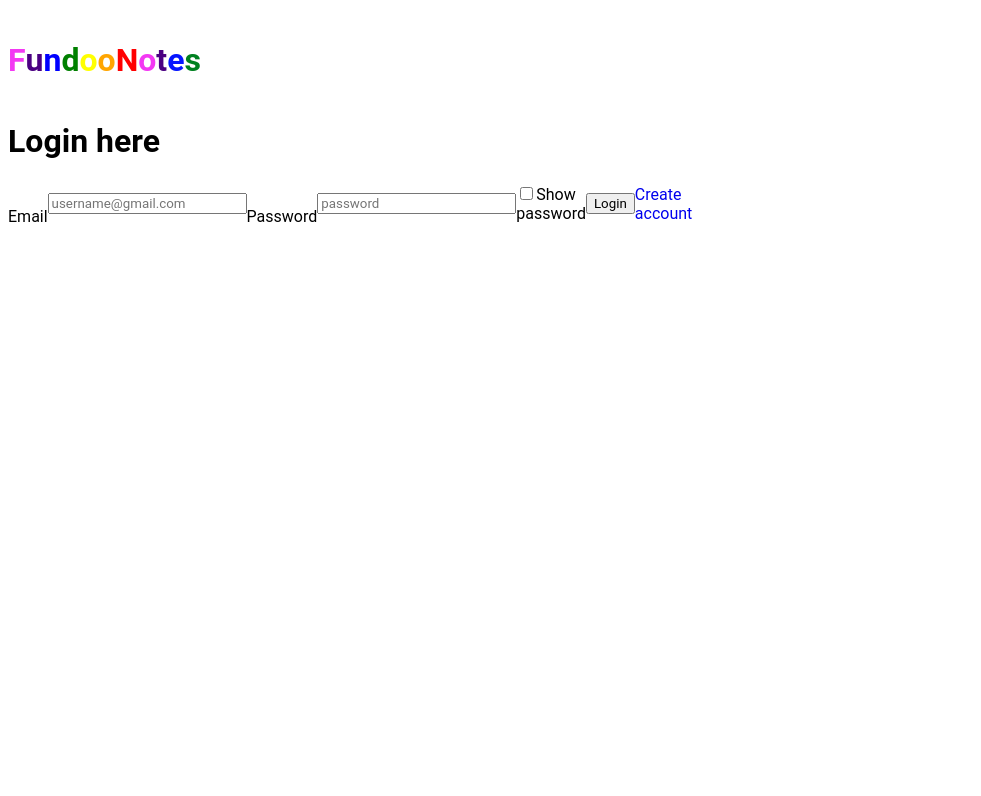
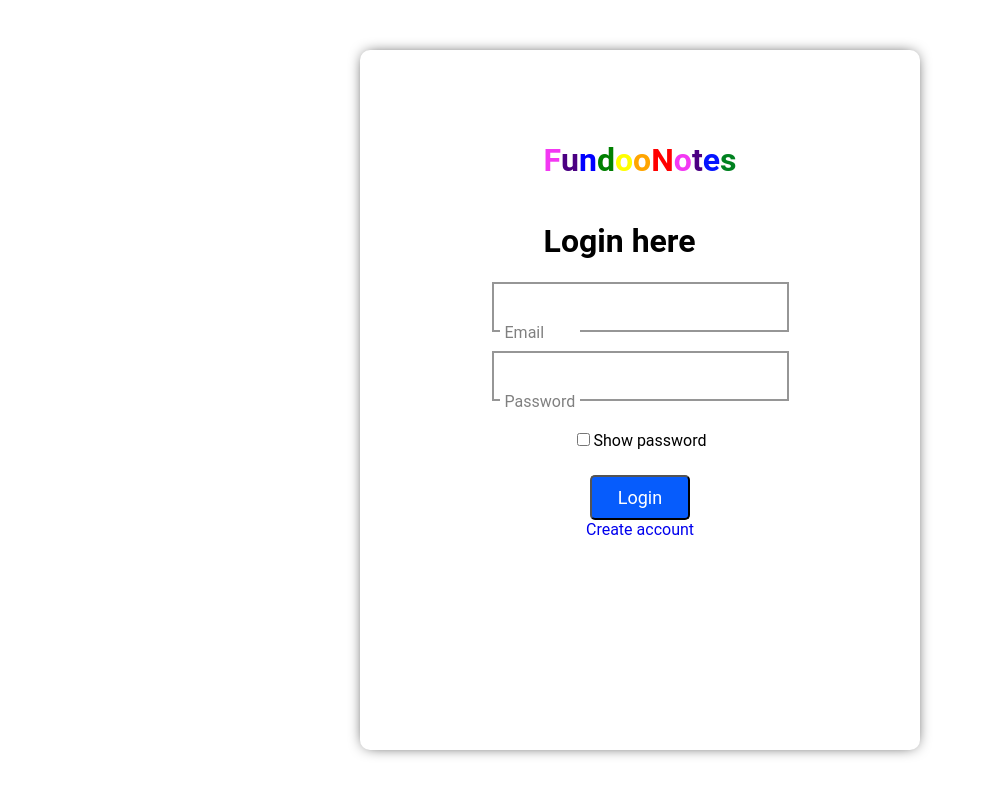
Before and after one commit to kirankumar-Matham96/Fundoo_Notes_React_Frontend, a React (Create React App) app in the folder my-first-react-app/: page /login in a window 1280 px wide. Shown: the top 796 px of the page, without its empty margins (0-981 px from the left). Built offline with nearby package versions, Linux system fonts and the light colour scheme.

Commit message:
feat: add styling for login page

```diff
--- a/my-first-react-app/src/components/textField.jsx
+++ b/my-first-react-app/src/components/textField.jsx
@@ -1,17 +1,28 @@
 import React from 'react';
 import { ErrorMessage, useField } from 'formik';
 import '../scss/textField.scss';
+
+
+const prependString = (str, text) => {
+  return str
+  .split(" ")
+  .map(word => `${text}${word}`)
+     .join(" ");
+};
 
 const TextField = ({ label, ...props}) => {
   const [field, meta] = useField(props);
   return (
     <div className='text-field'>
       <label htmlFor={field.name}>{label}</label>
-      <div className='field-error'>
-        <input className={`form-control ${meta.touched && meta.error && 'is-invalid'}`}
-          {...field} {...props}  autoComplete='off' />
-          <ErrorMessage component='div' className='error' name={field.name} />
-      </div>
+      {/* <label htmlFor={field.name}> */}
+      <div className='field-error customText-field'>
+          <input className={`form-control ${ meta.touched && meta.error && 'is-invalid' }`}
+          {...field} {...props} autoComplete='off' required/>
+        <span className='placeholder'>{prependString((field.name).slice(1,), (field.name).toUpperCase().slice(0,1))}</span>
+        </div>
+          <ErrorMessage className='error-message' component='div' className='error' name={field.name} />
+        {/* </label> */}
     </div>
   )
 }
--- a/my-first-react-app/src/pages/login.jsx
+++ b/my-first-react-app/src/pages/login.jsx
@@ -30,24 +30,26 @@ const Login = () => {
     >
       {formik => (
         <div className='login-container'>
+          <div className='content'>
           <header>
-            <div id='fundooNotes'>{<Title />}</div>
+            <div className='fundooNotes'>{<Title />}</div>
             <h1>Login here</h1>
           </header>
-          <Form className='text'>
-            <TextField label='Email' name='email' type='email' placeholder='username@gmail.com' />
-            <TextField label='Password' name='password' type='password' placeholder='password' />
+          <Form className='form-fields'>
+              <TextField className='textField' name='email' type='email' required/>
+            <TextField className='textField' name='password' type='password' required/>
             <div className='show-pwd'>
               <label>
-                <Field id='check-box' type='checkbox' name='checked' />
+                <Field className='check-box' type='checkbox' name='checked' />
               </label>
-              <label id='show'>Show password</label>
+              <label className='show'>Show password</label>
             </div>
-            <button id='login-button' type='submit'>Login</button>
+            <button className='login-button' type='submit'>Login</button>
             <Link to='/register'>
               <a>Create account</a>
             </Link>
-          </Form>
+            </Form>
+            </div>
         </div>
       )}
     </Formik>
--- a/my-first-react-app/src/pages/register.jsx
+++ b/my-first-react-app/src/pages/register.jsx
@@ -123,14 +123,14 @@ class Register extends Component{
               <div className='text name'>
                 <div className='parallel-fields left-field' >
                   <label className='custom-field'>
-                    <input className='firstName' name='firstName' type='text' onChange={this.handleChange} value={ formValues.firstName} required/>
+                    <input className='firstName' name='firstName' type='text' onChange={this.handleChange} value={ formValues.firstName} required autoComplete='off'/>
                     <span className='placeHolder'>First Name</span>
                   </label>
                   <div className='error-message'>{ formErrors.firstName}</div>
                 </div>
               <div className='parallel-fields right-field' >
               <label className='custom-field'>
-                  <input className='lastName' name='lastName' type='text' onChange={ this.handleChange } required />
+                  <input className='lastName' name='lastName' type='text' onChange={ this.handleChange } required autoComplete='off' />
                   <span className='placeHolder'>Last Name</span>
               </label>
                   <div className='error-message'>{ formErrors.lastName}</div>
@@ -138,7 +138,7 @@ class Register extends Component{
               </div>
             <div className='email-div'>
               <label className='custom-field'>
-                <input className='email text' name='email' type='email' onChange={ this.handleChange } required />
+                <input className='email text' name='email' type='email' onChange={ this.handleChange } required autoComplete='off' />
                 <span className='placeHolder'>Email</span>
               </label>
             </div>
@@ -147,14 +147,14 @@ class Register extends Component{
               <div className='text pwd-section'>
               <div className='parallel-fields left-field' >
               <label className='custom-field'>
-                  <input className='password' id='password' name='password' type='password' onChange={ this.handleChange } required />
+                  <input className='password' id='password' name='password' type='password' onChange={ this.handleChange } required autoComplete='off' />
                   <span className='placeHolder'>Password</span>
               </label>
                   <div className='error-message'>{ formErrors.password}</div>
                 </div>
               <div className='parallel-fields right-field' >
               <label className='custom-field'>
-                  <input className='password' id='password' name='confirmPassword' type='password' onChange={ this.handleChange } required />
+                  <input className='password' id='password' name='confirmPassword' type='password' onChange={ this.handleChange } required autoComplete='off' />
                   <span className='placeHolder'>Confirm Password</span>
               </label>
                   <div className='error-message'>{ formErrors.confirmPassword}</div>
--- a/my-first-react-app/src/scss/login.scss
+++ b/my-first-react-app/src/scss/login.scss
@@ -1,3 +1,124 @@
+.login-container{
+  width: 800px;
+  display: flex;
+  justify-content: center;
+  flex-direction: column;
+  position: absolute;
+  top: 50%;
+  left: 50%;
+  transform: translate(-50%,-50%);
+  overflow: hidden;
+  box-shadow: 0px 0px 15px -5px;
+  width: 560px;
+  height: 700px;
+  border-radius: 10px;
+}
+.content{
+  position: absolute;
+  top: 50%;
+  left: 50%;
+  transform: translate(-50%,-50%);
+  display: flex;
+  // border: 1px solid violet;
+  width: 600px;
+  height: 600px;
+  flex-direction: column;
+  justify-content: flex-start;
+  align-items: center;
+}
+.fundooNotes{}
+.form-fields{
+  display: flex;
+  flex-direction: column;
+  align-items: center;
+  // border: 1px solid rgb(0, 0, 0);
+  box-shadow: none;
+  width: 80%;
+  height: 80%;
+  padding: 0px 0px 0px 0px;
+}
+.custom-login-field{
+
+}
+.email-field{
+  // padding: 10px 10px 5px 10px;
+  // border: 1px solid rgb(17, 0, 255);
+}
+.password-field{
+  // padding: 10px 10px 5px 10px;
+  // border: 1px solid rgb(199, 0, 149);
+}
+.placeholder{
+  // border: 1px solid rgb(0, 159, 199);
+
+}
+.show-pwd{
+  padding: 10px 10px 5px 10px;
+  // border: 1px solid rgb(199, 0, 0);
+}
+.check-box{}
+.login-button{
+  margin-top: 20px;
+  width: 100px;
+  height: 45px;
+  font-size: 18px;
+  border-radius: 5px;
+  background-color: rgb(6, 92, 252);
+  color: #fff;
+}
+a{
+  text-decoration: none;
+}
+
+// .customLogin-field .TextField{
+//   position: relative;
+//   font-size: 14px;
+//   // padding-top: 20px;
+//   padding: 20px 0px 20px 10px;
+// }
+// .customLogin-field .placeHolder{
+//   position: absolute;
+//   left: 12px;
+//   top: 50%;
+//   transform:translateY(-50%);
+//   color: gray;
+//   transition: top 0.3s ease, font-size 0.3s ease, color 0.3s ease;
+// }
+// .customLogin-field .TextField:valid + .placeHolder,
+// .customLogin-field .TextField:focus + .placeHolder{
+//   top:10px;
+//   font-size: 11px;
+//   color: #222;
+// }
+// // /*****************/
+
+// // /*Model 2*/
+// .customLogin-field .TextField{
+//   border: 2px solid rgb(150, 150, 150);
+//   transition: border-color 0.3s ease;
+// }
+
+// .customLogin-field .TextField:valid,
+// .customLogin-field .TextField:focus {
+//   top:10px;
+//   font-size: 10px;
+//   color: #222;
+//   transition-delay: 0.1s;
+// }
+
+// .customLogin-field input + .placeHolder {
+//   padding: 0 5px;
+//   left: 8px;
+// }
+
+// .customLogin-field input:valid + .placeHolder,
+// .customLogin-field input:focus + .placeHolder{
+//   top:20px;
+//   background: #fff;
+// }
+
+/*****************/
+
 // .login-container{
 //   display: flex;
 //   flex-direction: column;
--- a/my-first-react-app/src/scss/register.scss
+++ b/my-first-react-app/src/scss/register.scss
@@ -125,7 +125,7 @@ a{
 .register-btn{
   border-radius: 5px;
   color: #fff;
-  background-color: #0383fa;
+  background-color: rgb(6, 92, 252);
   height: 45px;
   width: 100px;
   font-size: 18px;
@@ -133,7 +133,7 @@ a{
 .home-btn{
   border-radius: 5px;
   color: #fff;
-  background-color: #0383fa;
+  background-color: rgb(6, 92, 252);
   width: 100px;
   height: 45px;
   font-size: 18px;
@@ -145,6 +145,7 @@ a{
   font-size: 14px;
   padding-top: 20px;
 }
+
 .custom-field .placeHolder{
   position: absolute;
   left: 12px;
--- a/my-first-react-app/src/scss/textField.scss
+++ b/my-first-react-app/src/scss/textField.scss
@@ -1,21 +1,79 @@
 .error{
   color: red;
 }
-.text-field{
-  margin-right: 0;
-  display: flex;
-  align-items: center;
+// .text-field{
+//   margin-right: 0;
+//   display: flex;
+//   align-items: center;
+//   border: 1px solid green;
+//   // padding: 10px 10px 10px 10px;
+// }
+.input-box{
+  padding: 0px 0px 0px 0px;
+  width: 100px;
+  font-size: 14px;
 }
 label{
   margin-top: 25px;
 }
 .error{
-
   color: red;
   font-size: .9rem;
 }
 .field-error{
   display: flex;
   flex-direction: column;
+}
+.customText-field input{
+  position: relative;
+  font-size: 14px;
+  padding-top: 20px;
+  padding: 15px 50px 15px 50px;
+}
+.customText-field .placeholder{
+  width: 70px;
+  position: relative;
+  left: 12px;
+  top: 30%;
+  // bottom: 50%;
+  // padding-bottom: 50px;
+  background: #fff;
+  transform:translateY(-50%);
+  color: gray;
+  transition: top 0.3s ease, font-size 0.3s ease, color 0.3s ease;
+}
+.customText-field input:valid + .placeholder,
+.customText-field input:focus + .placeholder{
+  // top:10px;
+  bottom:50px;
+  font-size: 12px;
+  color: #222;
+}
+// /*****************/
 
+// /*Model 2*/
+.customText-field input{
+  border: 2px solid rgb(150, 150, 150);
+  transition: border-color 0.3s ease;
 }
+
+//Don't add this
+// .customText-field input:valid,
+// .customText-field input:focus {
+//   top:10px;
+//   font-size: 10px;
+//   color: #222;
+//   transition-delay: 0.1s;
+// }
+
+.customText-field input + .placeholder {
+  padding: 0 5px;
+  left: 8px;
+}
+
+.customText-field input:valid + .placeholder,
+.customText-field input:focus + .placeholder{
+  // top:20px;
+  // bottom:20px;
+  background: #fff;
+}
```
